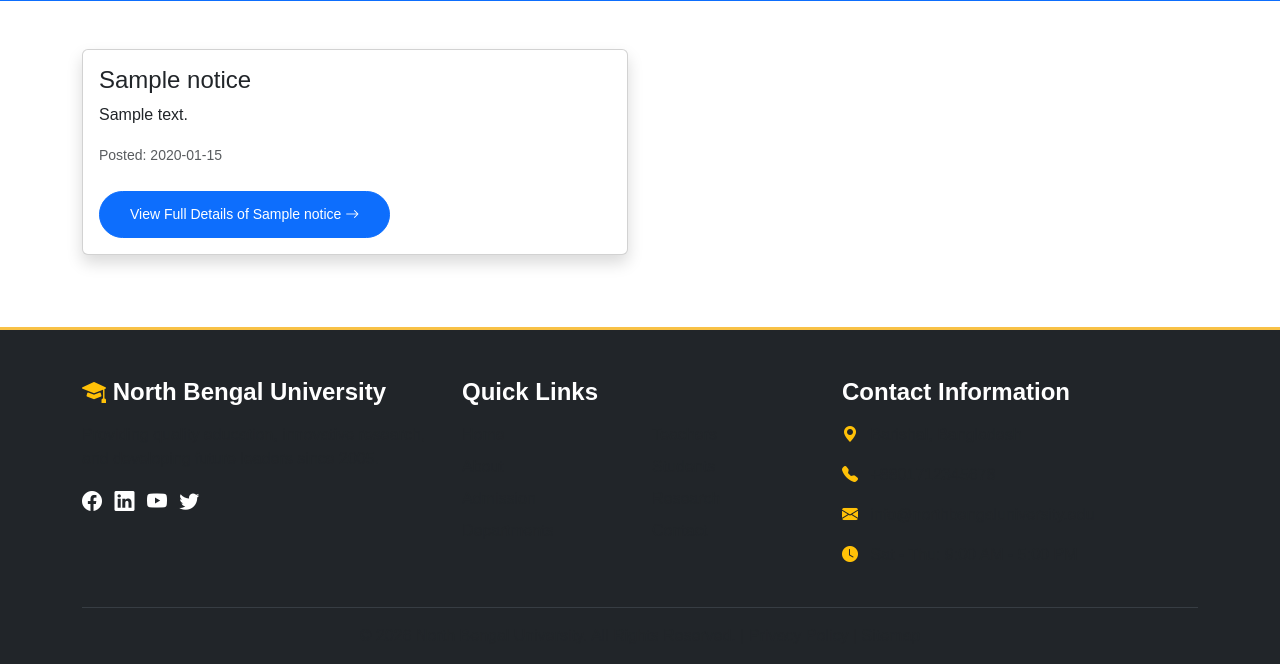
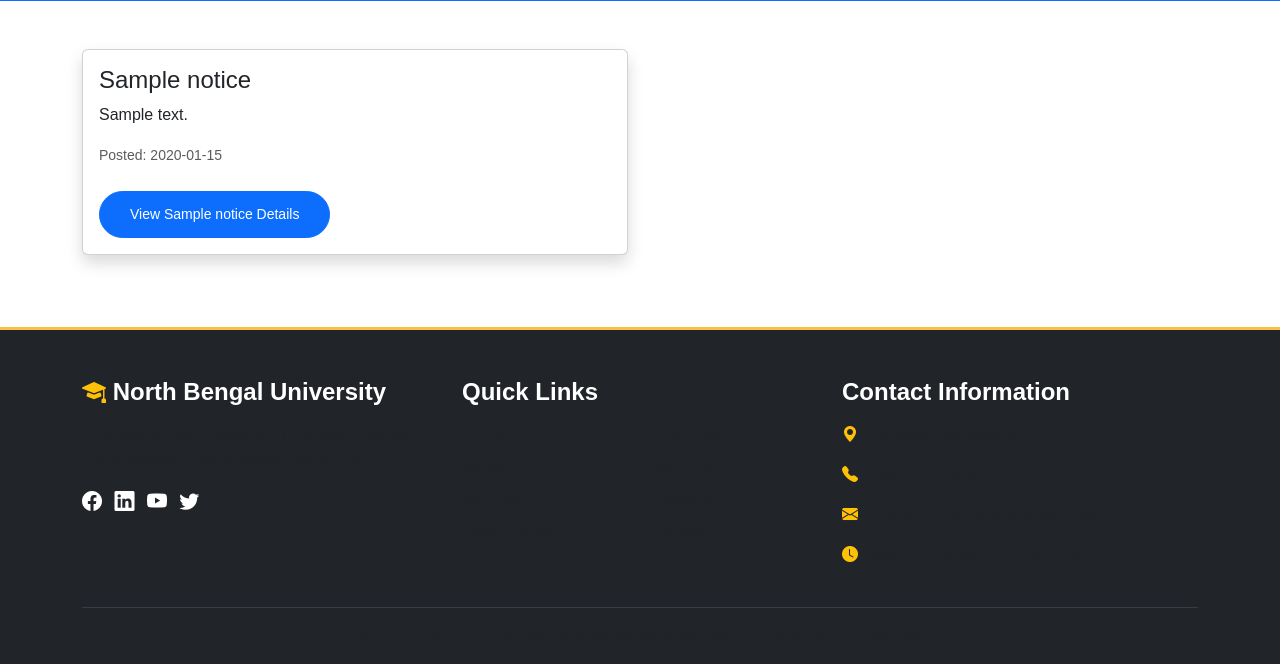
Before and after one commit to Sharifulcse8/North_Bengal_University, a Flask app: page /notices-announcements in a window 1280 px wide. Shown: the part 286-950 px from the top of the page. Run offline with Flask 3, Linux system fonts and the light colour scheme; tables that the repository leaves empty hold one stand-in row (values such as "Sample post").

Commit message:
Correction of notices

```diff
--- a/templates/notice.html
+++ b/templates/notice.html
@@ -42,9 +42,7 @@
                             View Exam Schedule <i class="bi bi-arrow-right"></i>
                         </a>
                         {% else %}
-                      <a href="#" class="btn btn-primary btn-sm mt-2" aria-label="View full details about {{ notice.title }}">
-    View Full Details of {{ notice.title }} <i class="bi bi-arrow-right"></i>
-</a>
+                        <a href="#" class="btn btn-primary btn-sm mt-2" aria-label="View details for {{ notice.title }}">View {{ notice.title }} Details</a>
                         {% endif %}
                     </div>
                 </article>
```
